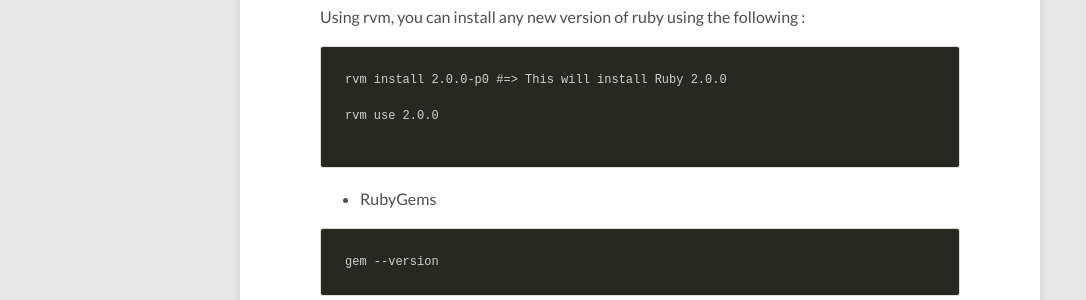
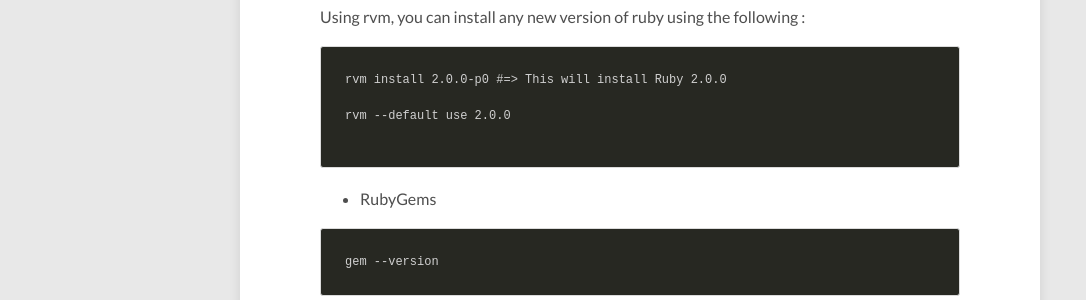
Before and after one commit to dtinblack/dtinblack.github.io, a Jekyll site: the page built from assets/md/maintenance.md, in a window 1280 px wide. Shown: the part 493-793 px from the top of the page, without its empty margins (0-1086 px from the left). Built offline with Jekyll 4.4.1, drawn with Linux system fonts in a browser that asks for light colours; nearby versions of some CDN libraries.

Commit message:
updated maintenance notes

````diff
--- a/assets/md/maintenance.md
+++ b/assets/md/maintenance.md
@@ -20,7 +20,7 @@
 ```
 rvm install 2.0.0-p0 #=> This will install Ruby 2.0.0
 
-rvm use 2.0.0
+rvm --default use 2.0.0
 
 ```
 
````
Also changed, not shown: images/features/why-landfills.jpg (added).
